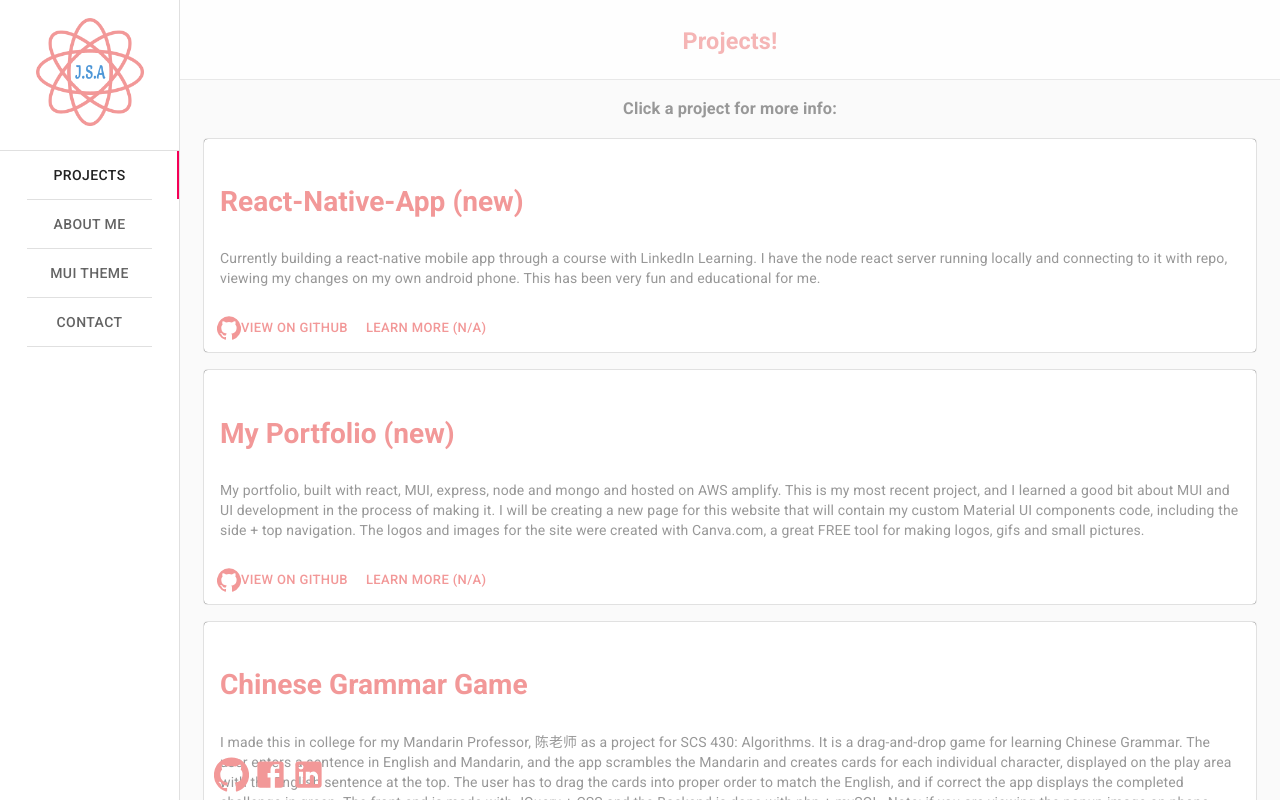
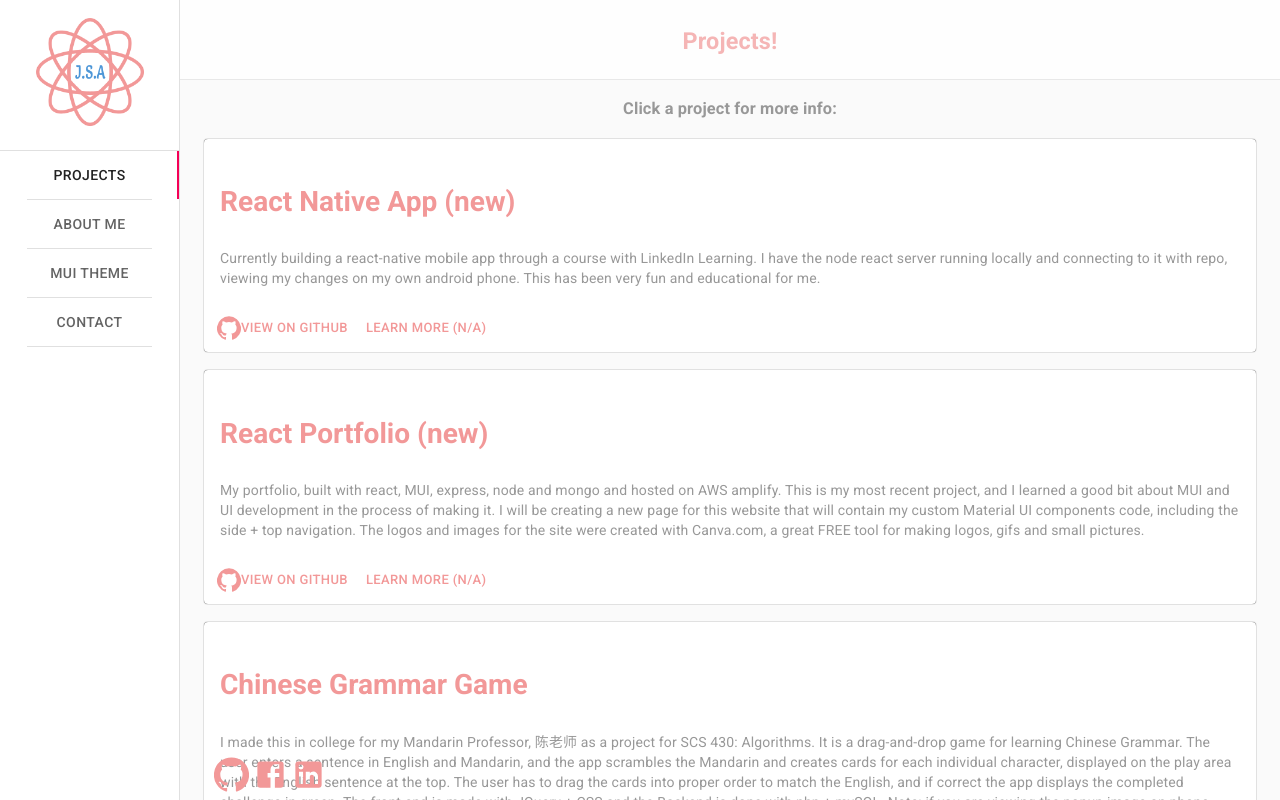
Before and after one commit to js-addis/react_portfolio, a React (Create React App) app: page / in a window 1280 px wide. Shown: the top 800 px of the page. Built offline with nearby package versions, Linux system fonts and the light colour scheme.

Commit message:
worked on About Me page

```diff
--- a/src/Components/AboutMe.js
+++ b/src/Components/AboutMe.js
@@ -80,6 +80,15 @@ export default function AboutMe() {
             do is link your project's github repo, push changes, and boom... its hosted!'
             </h2>
             <Divider className={classes.Divider}/>
+            <h1 className={classes.heading}>About Me</h1>
+            <Divider className={classes.Divider}/>
+            <h2 className={classes.Typography}>I am a 23 year old software enthusiast living in Pittsburgh's North Side. Lately, I've been couped up in my house, working on my
+            career, building projects and taking online courses. I rent a beautiful four bedroom house and have roomates, all of whom have artistic talents, so my house is
+            full of crazy art! I have a weiner dog named Helmut, and a partner of 1.5 years. I am looking for a career I can be proud of, something that will really motivate me
+            beyond making money. Money is important of course, and I want to have nice things but I am moreso looking for a team of people that both do interesting work, and
+            are as enthusiastic about what they do as I am. I want to be appreciated and utilized to my fullest potential, which I believe is significant.
+            </h2>
+            <Divider className={classes.Divider}/>
             <h1 className={classes.heading}>LONGFORM BIOGRAPHY!</h1>
             <Divider className={classes.Divider}/>
             <h2 className={classes.Typography}>Born in Charleroi, PA and raised by my grandmother, my childhood was filled with structure and discipline.
--- a/src/Components/Projects.js
+++ b/src/Components/Projects.js
@@ -37,7 +37,7 @@ export default function Projects() {
             <h3 className={classes.h3}>Click a project for more info:</h3>
             <ImgMediaCard
                 image={<Logo/>}
-                projectName={'React-Native-App (new)'}
+                projectName={'React Native App (new)'}
                 description={'Currently building a react-native mobile app through a course with LinkedIn Learning. I have the node react server running locally and connecting to it with repo, viewing my changes on my own android phone. This has been very fun and educational for me.'}
                 action1={'https://github.com/js-addis/react-native-app'}
                 action2={null}
@@ -47,7 +47,7 @@ export default function Projects() {
             </ImgMediaCard>
             <ImgMediaCard
                 image={<Logo/>}
-                projectName={'My Portfolio (new)'}
+                projectName={'React Portfolio (new)'}
                 description={'My portfolio, built with react, MUI, express, node and mongo and hosted on AWS amplify. This is my most recent project, and I learned a good bit about MUI and UI development in the process of making it. I will be creating a new page for this website that will contain my custom Material UI components code, including the side + top navigation. The logos and images for the site were created with Canva.com, a great FREE tool for making logos, gifs and small pictures.'}
                 action1={'https://github.com/js-addis/addis_portfolio'}
                 action2={null}
```
Also changed, not shown: 1 other file (tests, documents, lock files or other folders).
